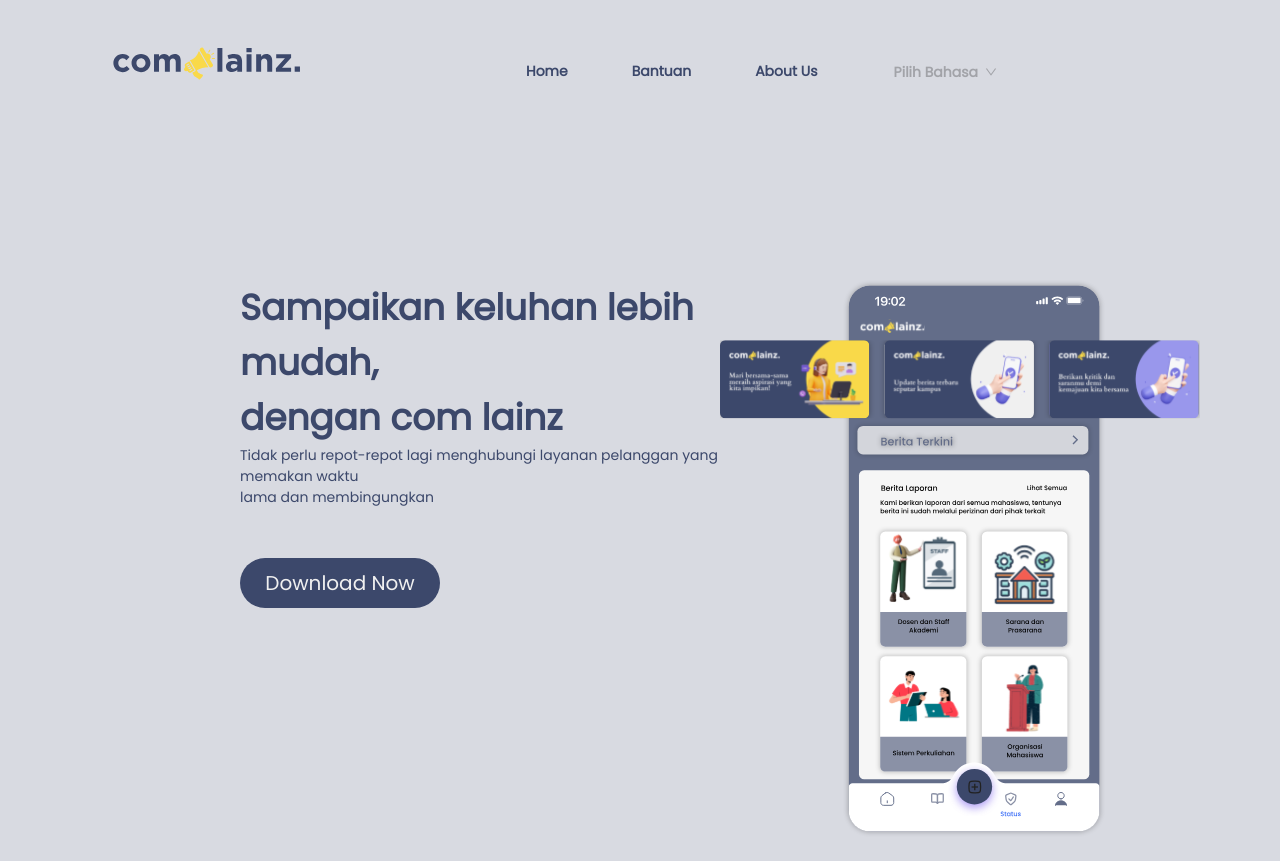
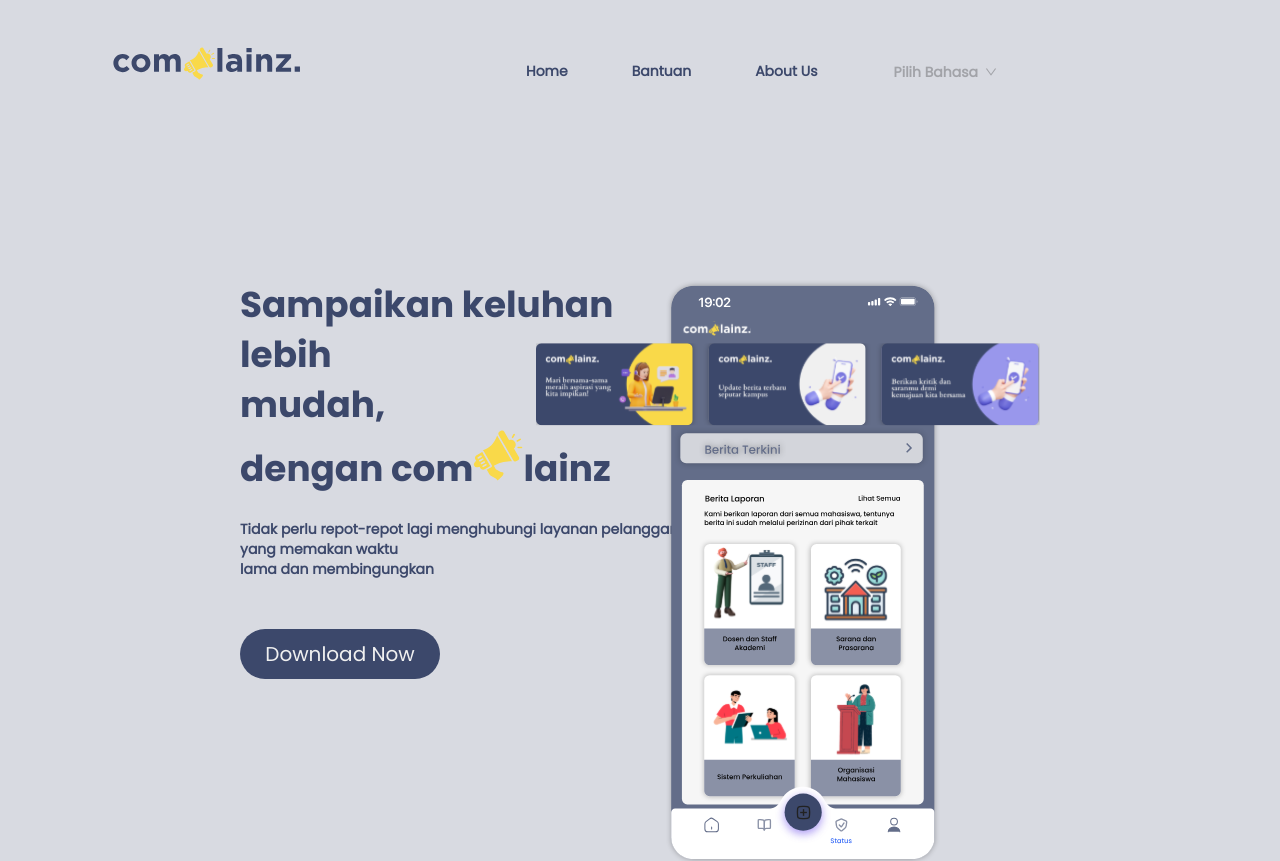
Before and after one commit to Capstone-Alta-19/React-Ecomplaint, a React (Vite) app: page / in a window 1280 px wide. Shown: the top 861 px of the page. Built offline with nearby package versions, Linux system fonts and the light colour scheme.

Commit message:
update font ,image

```diff
--- a/src/assets/index.jsx
+++ b/src/assets/index.jsx
@@ -1,4 +1,5 @@
 import Phone from "./images/Phone.svg";
 import EComplain from "./images/Ecomplainz.svg";
+import IconEcomplain from "./images/IconEcomplain.svg";
 
-export { Phone, EComplain };
+export { Phone, EComplain, IconEcomplain };
--- a/src/pages/homePage/HomePage.jsx
+++ b/src/pages/homePage/HomePage.jsx
@@ -1,6 +1,6 @@
 import React from "react";
 import "./homePage.css";
-import { Phone } from "../../assets";
+import { IconEcomplain, Phone } from "../../assets";
 import Gap from "../../components/gap/Gap";
 
 const HomePage = () => {
@@ -13,8 +13,11 @@ const HomePage = () => {
               Sampaikan keluhan lebih
               <br />
               mudah, <br />
-              dengan com lainz
+              dengan com
+              <img src={IconEcomplain} alt="Icon E Complainz" width={50} />
+              lainz
             </p>
+
             <div className="titleDesc">
               <p>
                 Tidak perlu repot-repot lagi menghubungi layanan pelanggan yang
@@ -28,6 +31,9 @@ const HomePage = () => {
             <img src={Phone} alt="EComplain App" />
           </div>
         </div>
+        <div>
+          <p>Hello</p>
+        </div>
       </div>
     </>
   );
--- a/src/pages/homePage/homePage.css
+++ b/src/pages/homePage/homePage.css
@@ -1,3 +1,8 @@
+@font-face {
+  font-family: PoppinsBold;
+  src: url(../../assets/font/Poppins-Bold.ttf);
+}
+
 .homepageLayout {
   margin: 10rem 5rem;
 }
@@ -8,14 +13,16 @@
 }
 
 .homepageTitle {
-  width: 50%;
-  margin-left: 10rem;
+  width: 55%;
   color: #3c486b;
+  padding-left: 10rem;
+  line-height: 50px;
 }
 
 .homepageTitle > p {
   font-size: 2.8vw;
   font-weight: bolder;
+  font-family: PoppinsBold;
 }
 
 .homepageTitle > button {
@@ -29,15 +36,21 @@
   font-weight: 500;
 }
 
-.titleDesc {
-  font-weight: 500;
+.titleDesc > p {
+  font-family: Poppins;
+  font-weight: bold;
+  line-height: 20px;
+  padding-top: 25px;
 }
 
 .homepageImage {
-  width: 50%;
+  width: 45%;
+  position: relative;
 }
 
 .homepageImage > img {
   width: 100%;
   height: auto;
+  position: relative;
+  right: 10rem;
 }
```
Also changed, not shown: src/assets/font/Poppins-Bold.ttf (added), src/assets/images/IconEcomplain.svg (added).
